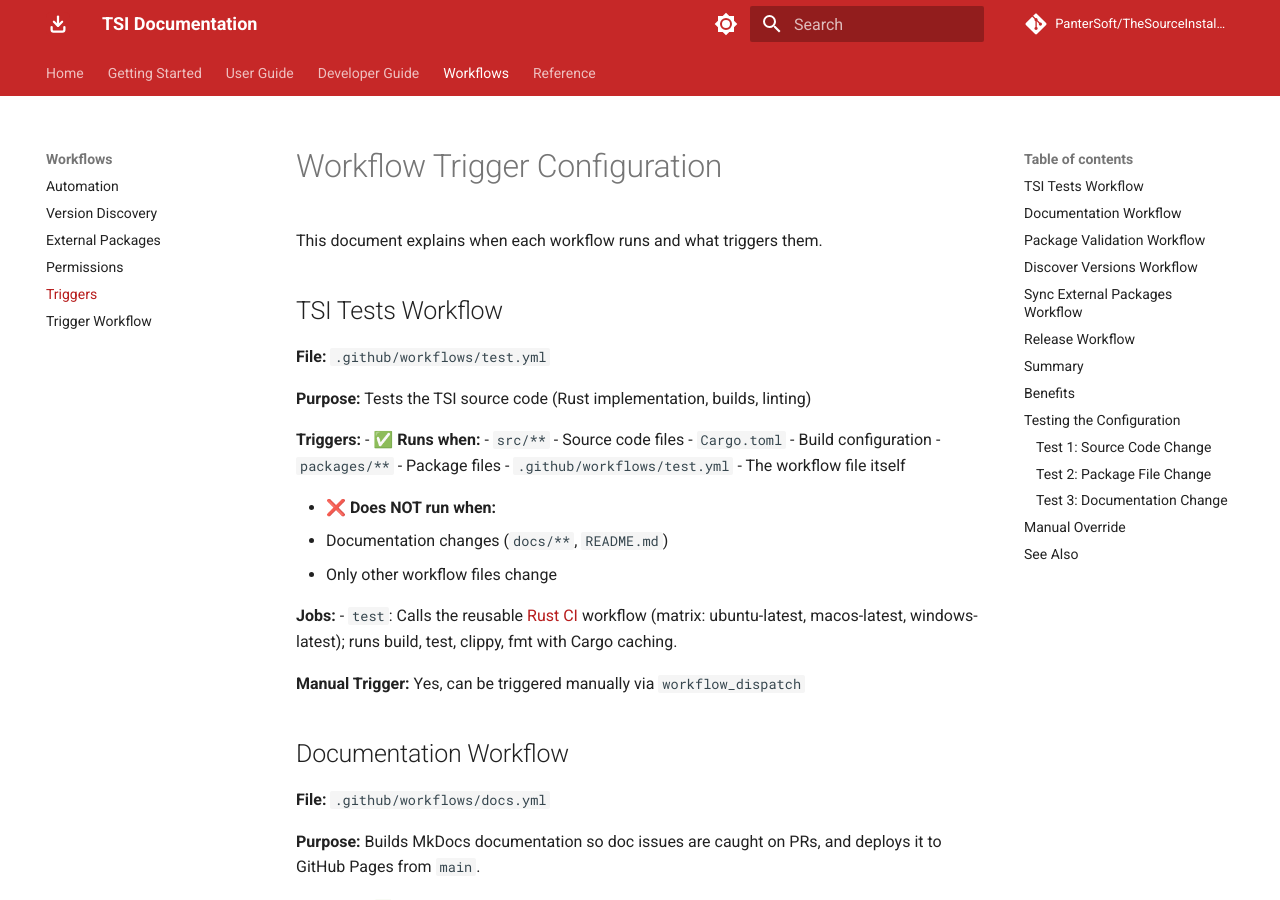
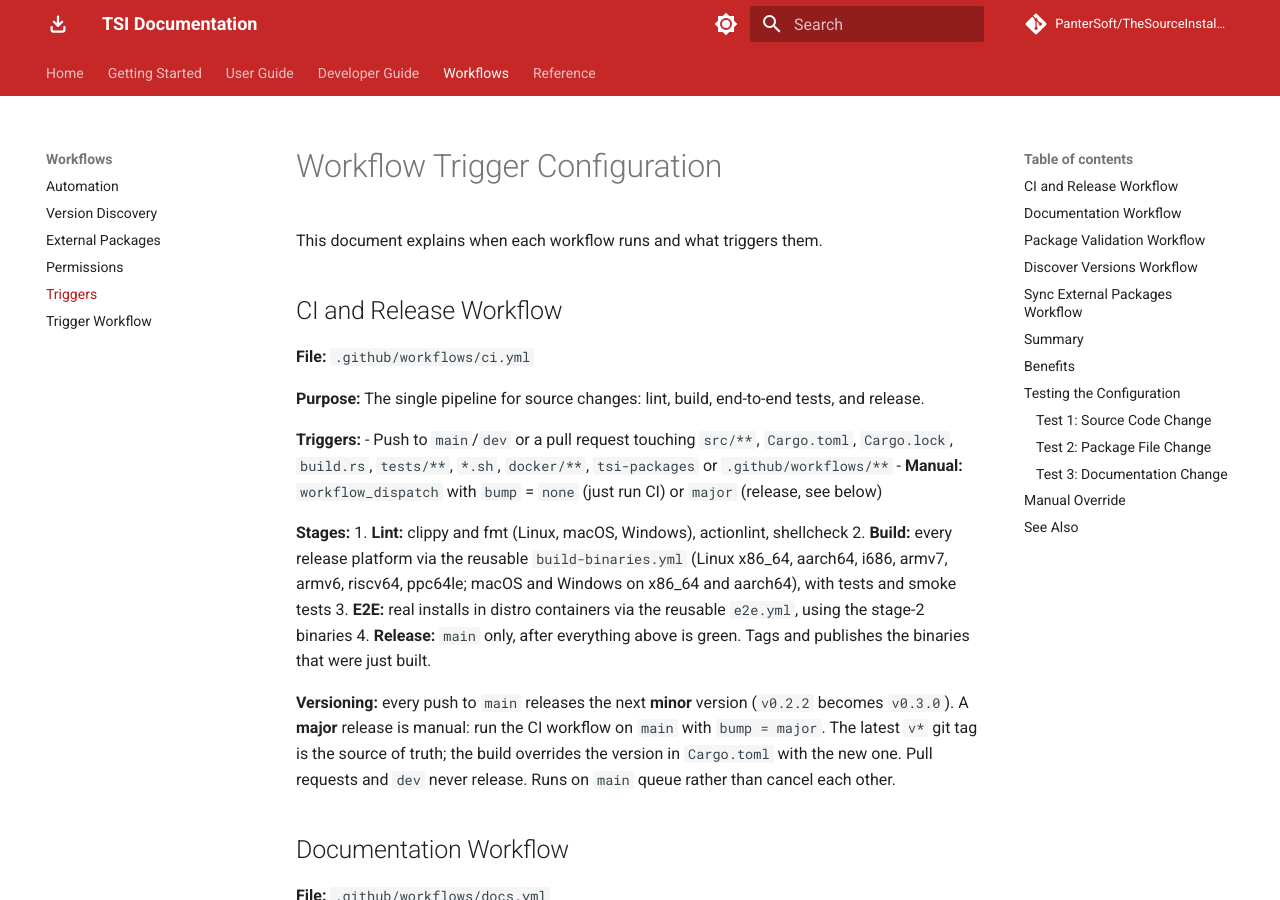
Before and after one commit to PanterSoft/TheSourceInstaller, an MkDocs documentation site: the page built from docs/workflows/triggers.md, in a window 1280 px wide and 900 px high. Built offline with MkDocs 1.6.1 and Material for MkDocs 9.7.7, drawn with Linux system fonts in a browser that asks for light colours; comment, search, counter and statistics services are not loaded; the version menu is left out; some of the changed text lies outside the part shown.

Commit message:
Release every push to main as a minor version; major is manual
ci.yml gains a version job and a release job: a push to main computes the
next minor from the latest v* tag, bakes it into the binaries, and after
lint, build and e2e are green publishes those same binaries. A major
release is ci.yml run manually on main with bump=major. release.yml (tag
triggered, rebuilt everything) is removed.

Co-Authored-By: Claude Sonnet 5.5 <noreply@anthropic.com>
Claude-Session: https://claude.ai/code/session_01LaN67SLurGM4usXb9Z2ZT4

```diff
--- a/Cargo.toml
+++ b/Cargo.toml
@@ -26,7 +26,7 @@ flate2 = "1.0"
 # "static" forces lzma-sys/bzip2-sys to compile the bundled C sources and
 # link them statically, instead of possibly picking up a system liblzma/libbz2
 # via pkg-config. This is required for fully static musl release binaries
-# (see .github/workflows/release.yml) and is a no-op-safe superset of dynamic
+# (see .github/workflows/build-binaries.yml) and is a no-op-safe superset of dynamic
 # linking on macOS/Windows (just always builds the vendored C sources).
 xz2 = { version = "0.1", features = ["static"] }
 bzip2 = { version = "0.4", features = ["static"] }
--- a/docs/workflows/triggers.md
+++ b/docs/workflows/triggers.md
@@ -2,27 +2,23 @@
 
 This document explains when each workflow runs and what triggers them.
 
-## TSI Tests Workflow
+## CI and Release Workflow
 
-**File:** `.github/workflows/test.yml`
+**File:** `.github/workflows/ci.yml`
 
-**Purpose:** Tests the TSI source code (Rust implementation, builds, linting)
+**Purpose:** The single pipeline for source changes: lint, build, end-to-end tests, and release.
 
 **Triggers:**
-- ✅ **Runs when:**
-  - `src/**` - Source code files
-  - `Cargo.toml` - Build configuration
-  - `packages/**` - Package files
-  - `.github/workflows/test.yml` - The workflow file itself
+- Push to `main`/`dev` or a pull request touching `src/**`, `Cargo.toml`, `Cargo.lock`, `build.rs`, `tests/**`, `*.sh`, `docker/**`, `tsi-packages` or `.github/workflows/**`
+- **Manual:** `workflow_dispatch` with `bump` = `none` (just run CI) or `major` (release, see below)
 
-- ❌ **Does NOT run when:**
-  - Documentation changes (`docs/**`, `README.md`)
-  - Only other workflow files change
+**Stages:**
+1. **Lint:** clippy and fmt (Linux, macOS, Windows), actionlint, shellcheck
+2. **Build:** every release platform via the reusable `build-binaries.yml` (Linux x86_64, aarch64, i686, armv7, armv6, riscv64, ppc64le; macOS and Windows on x86_64 and aarch64), with tests and smoke tests
+3. **E2E:** real installs in distro containers via the reusable `e2e.yml`, using the stage-2 binaries
+4. **Release:** `main` only, after everything above is green. Tags and publishes the binaries that were just built.
 
-**Jobs:**
-- `test`: Calls the reusable [Rust CI](https://github.com/PanterSoft/TheSourceInstaller/blob/main/.github/workflows/rust-ci.yml) workflow (matrix: ubuntu-latest, macos-latest, windows-latest); runs build, test, clippy, fmt with Cargo caching.
-
-**Manual Trigger:** Yes, can be triggered manually via `workflow_dispatch`
+**Versioning:** every push to `main` releases the next **minor** version (`v0.2.2` becomes `v0.3.0`). A **major** release is manual: run the CI workflow on `main` with `bump = major`. The latest `v*` git tag is the source of truth; the build overrides the version in `Cargo.toml` with the new one. Pull requests and `dev` never release. Runs on `main` queue rather than cancel each other.
 
 ## Documentation Workflow
 
@@ -89,30 +85,13 @@ This document explains when each workflow runs and what triggers them.
 - **Manual:** Via `workflow_dispatch`
 - **Webhook:** Via `repository_dispatch` (for external triggers)
 
-## Release Workflow
-
-**File:** `.github/workflows/release.yml`
-
-**Purpose:** Builds release binaries and creates the GitHub Release
-
-**Triggers:**
-- **Tag push:** When a tag matching `v*` is pushed (e.g. `v0.2.0`, `v1.0.0`)
-- **Manual:** Via `workflow_dispatch`, naming an existing tag
-
-**Jobs:**
-- `build`: Builds TSI binaries for every release platform via `build-binaries.yml` (Linux x86_64, aarch64, i686, armv7, armv6, riscv64, ppc64le; macOS and Windows on x86_64 and aarch64)
-- `release`: Creates the GitHub Release with the binary artifacts and generated release notes
-
-**Note:** Documentation is not deployed from here. The `github-pages` environment rejects deployments from tag refs, so the Documentation workflow deploys from `main` instead (see [Documentation Deployment](../DEPLOYMENT.md)).
-
 ## Summary
 
 | Workflow | Triggers on Source Code | Triggers on Packages | Triggers on Docs | Triggers on Tag | Scheduled |
 |----------|-------------------------|---------------------|------------------|-----------------|-----------|
-| TSI Tests | ✅ Yes | ✅ Yes | ❌ No | ❌ No | ❌ No |
+| CI + Release | ✅ Yes | ❌ No | ❌ No | ❌ No | ❌ No |
 | Documentation | ❌ No | ❌ No | ✅ Yes | ❌ No | ❌ No |
 | Package Validation | ❌ No | ✅ Yes | ❌ No | ❌ No | ❌ No |
-| Release (binaries) | ❌ No | ❌ No | ❌ No | ✅ Yes | ❌ No |
 | Discover Versions | ❌ No | ❌ No | ❌ No | ❌ No | ✅ Weekly |
 | Sync External | ❌ No | ❌ No | ❌ No | ❌ No | ❌ No |
 
```
Also changed, not shown: docker/README.md (+9 -9 lines), docs/workflows/automation.md (+1 -1 lines), 3 other files.
